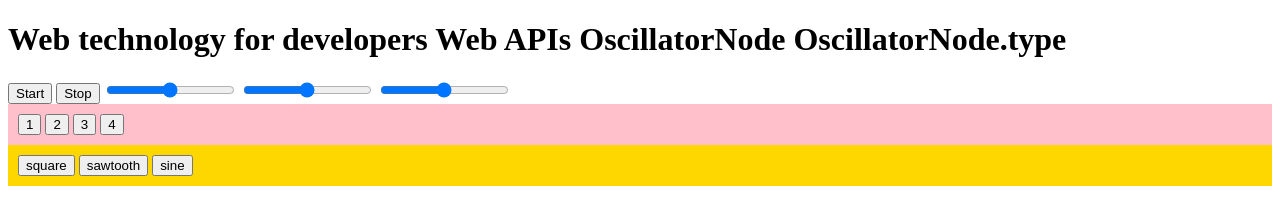
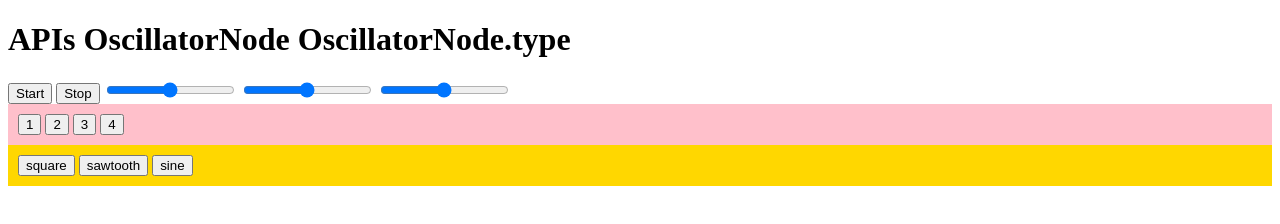
Before and after one commit to yuvalmutseride/yuvalm, a plain HTML site: page index.html in a window 1280 px wide. Drawn offline with Linux system fonts and the light colour scheme.

Commit message:
inintalcommit

```diff
--- a/index.html
+++ b/index.html
@@ -1,7 +1,7 @@
 <!DOCTYPE html>
 <html>
 
-<h1>Web technology for developers Web APIs OscillatorNode OscillatorNode.type</h1>
+<h1> APIs OscillatorNode OscillatorNode.type</h1>
 <body>
 
 <button onclick="startAudiocontext()">Start</button>
```
